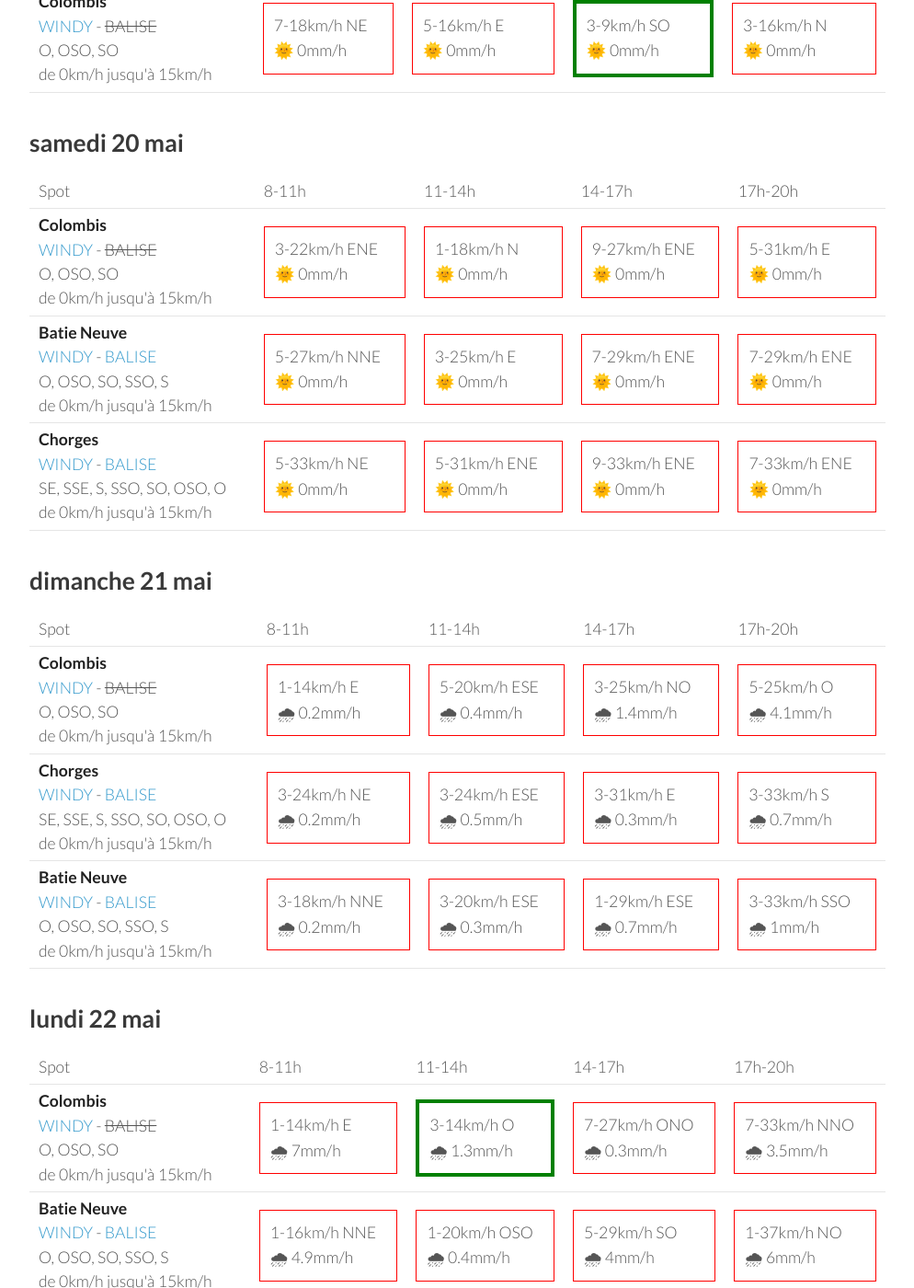
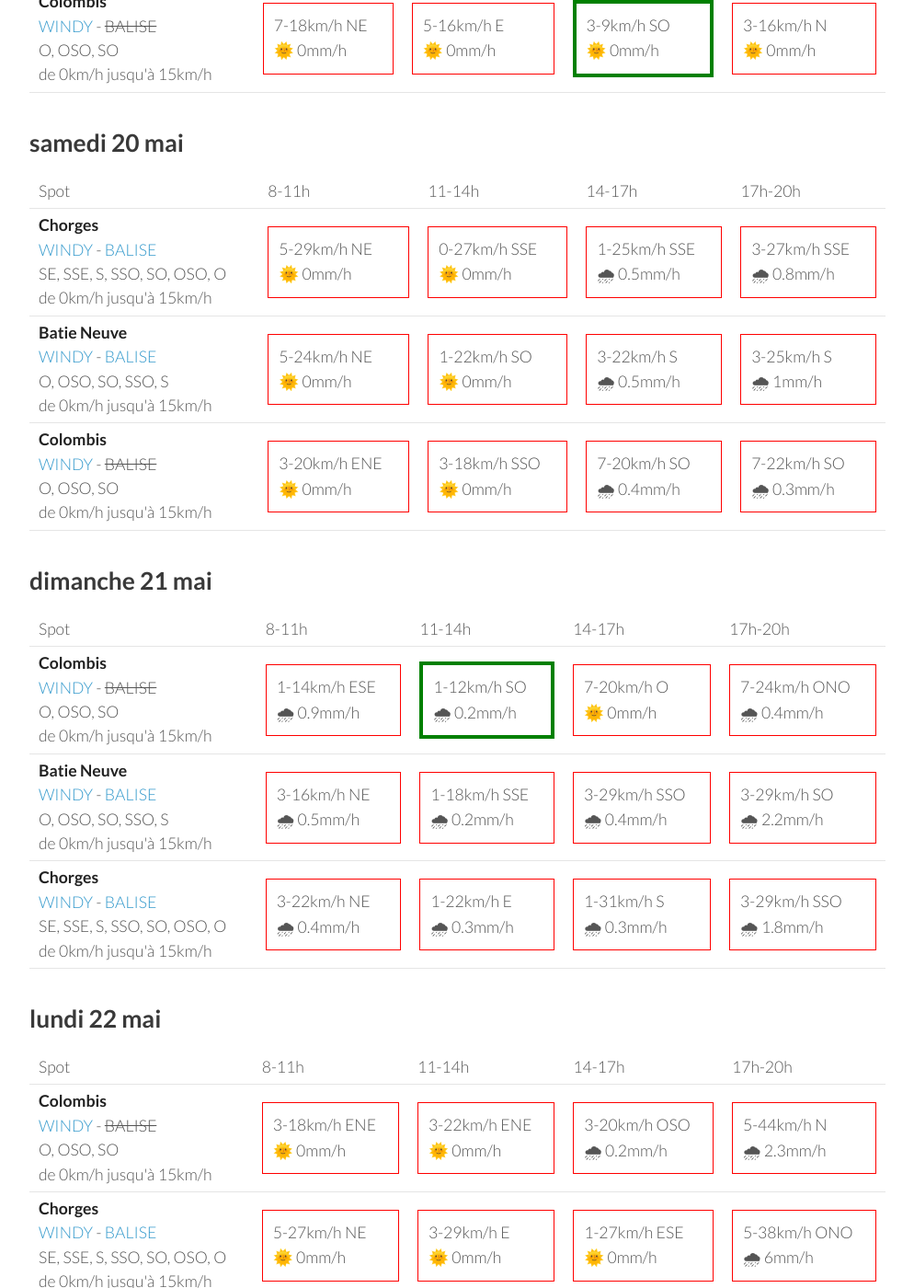
Before and after one commit to parapente-dans-le-nord/parapente-dans-le-nord.github.io, a Jekyll site: the page built from serre_poncon.markdown, in a window 1280 px wide and 1400 px high, scrolled down 1092 px. Shown: the whole window at 92% size, without its empty margins (26-1020 px from the left). Built offline with Jekyll 4.4.1, drawn with Linux system fonts in a browser that asks for light colours; some of the changed text lies outside the part shown.

Commit message:
update index.markdown

```diff
--- a/serre_poncon.markdown
+++ b/serre_poncon.markdown
@@ -114,32 +114,32 @@ page mise à jour le jeudi 18 mai 06:31
       <td>17h-20h</td>
     </tr>
 <tr>
-        <td><strong>Colombis</strong><br><a href="https://windy.com/44.494/6.216?44.559,6.262,10">WINDY</a> - <span class="no-balise"> BALISE </span><br> <span class="vent-favorable">O, OSO, SO</span><br><span class="force-vent">de 0km/h jusqu'à 15km/h</span> </td>
+        <td><strong>Chorges</strong><br><a href="https://windy.com/44.578/6.280?44.559,6.262,10">WINDY</a> - <span class=""><a href="https://www.openwindmap.org/PP554">BALISE</a> </span><br> <span class="vent-favorable">SE, SSE, S, SSO, SO, OSO, O</span><br><span class="force-vent">de 0km/h jusqu'à 15km/h</span> </td>
 
-            <td><div class="not-flyable"><p>3-22km/h ENE</p><p>🌞 0mm/h</p></div></td>
-            <td><div class="not-flyable"><p>1-18km/h N</p><p>🌞 0mm/h</p></div></td>
-            <td><div class="not-flyable"><p>9-27km/h ENE</p><p>🌞 0mm/h</p></div></td>
-            <td><div class="not-flyable"><p>5-31km/h E</p><p>🌞 0mm/h</p></div></td>
+            <td><div class="not-flyable"><p>5-29km/h NE</p><p>🌞 0mm/h</p></div></td>
+            <td><div class="not-flyable"><p>0-27km/h SSE</p><p>🌞 0mm/h</p></div></td>
+            <td><div class="not-flyable"><p>1-25km/h SSE</p><p>🌧 0.5mm/h</p></div></td>
+            <td><div class="not-flyable"><p>3-27km/h SSE</p><p>🌧 0.8mm/h</p></div></td>
 
 
     </tr>
 <tr>
         <td><strong>Batie Neuve</strong><br><a href="https://windy.com/44.584/6.236?44.559,6.262,10,m:eTtagly">WINDY</a> - <span class=""><a href="https://www.openwindmap.org/PP554">BALISE</a> </span><br> <span class="vent-favorable">O, OSO, SO, SSO, S</span><br><span class="force-vent">de 0km/h jusqu'à 15km/h</span> </td>
 
-            <td><div class="not-flyable"><p>5-27km/h NNE</p><p>🌞 0mm/h</p></div></td>
-            <td><div class="not-flyable"><p>3-25km/h E</p><p>🌞 0mm/h</p></div></td>
-            <td><div class="not-flyable"><p>7-29km/h ENE</p><p>🌞 0mm/h</p></div></td>
-            <td><div class="not-flyable"><p>7-29km/h ENE</p><p>🌞 0mm/h</p></div></td>
+            <td><div class="not-flyable"><p>5-24km/h NE</p><p>🌞 0mm/h</p></div></td>
+            <td><div class="not-flyable"><p>1-22km/h SO</p><p>🌞 0mm/h</p></div></td>
+            <td><div class="not-flyable"><p>3-22km/h S</p><p>🌧 0.5mm/h</p></div></td>
+            <td><div class="not-flyable"><p>3-25km/h S</p><p>🌧 1mm/h</p></div></td>
 
 
     </tr>
 <tr>
-        <td><strong>Chorges</strong><br><a href="https://windy.com/44.578/6.280?44.559,6.262,10">WINDY</a> - <span class=""><a href="https://www.openwindmap.org/PP554">BALISE</a> </span><br> <span class="vent-favorable">SE, SSE, S, SSO, SO, OSO, O</span><br><span class="force-vent">de 0km/h jusqu'à 15km/h</span> </td>
+        <td><strong>Colombis</strong><br><a href="https://windy.com/44.494/6.216?44.559,6.262,10">WINDY</a> - <span class="no-balise"> BALISE </span><br> <span class="vent-favorable">O, OSO, SO</span><br><span class="force-vent">de 0km/h jusqu'à 15km/h</span> </td>
 
-            <td><div class="not-flyable"><p>5-33km/h NE</p><p>🌞 0mm/h</p></div></td>
-            <td><div class="not-flyable"><p>5-31km/h ENE</p><p>🌞 0mm/h</p></div></td>
-            <td><div class="not-flyable"><p>9-33km/h ENE</p><p>🌞 0mm/h</p></div></td>
-            <td><div class="not-flyable"><p>7-33km/h ENE</p><p>🌞 0mm/h</p></div></td>
+            <td><div class="not-flyable"><p>3-20km/h ENE</p><p>🌞 0mm/h</p></div></td>
+            <td><div class="not-flyable"><p>3-18km/h SSO</p><p>🌞 0mm/h</p></div></td>
+            <td><div class="not-flyable"><p>7-20km/h SO</p><p>🌧 0.4mm/h</p></div></td>
+            <td><div class="not-flyable"><p>7-22km/h SO</p><p>🌧 0.3mm/h</p></div></td>
 
 
     </tr>
@@ -162,30 +162,30 @@ page mise à jour le jeudi 18 mai 06:31
 <tr>
         <td><strong>Colombis</strong><br><a href="https://windy.com/44.494/6.216?44.559,6.262,10">WINDY</a> - <span class="no-balise"> BALISE </span><br> <span class="vent-favorable">O, OSO, SO</span><br><span class="force-vent">de 0km/h jusqu'à 15km/h</span> </td>
 
-            <td><div class="not-flyable"><p>1-14km/h E</p><p>🌧 0.2mm/h</p></div></td>
-            <td><div class="not-flyable"><p>5-20km/h ESE</p><p>🌧 0.4mm/h</p></div></td>
-            <td><div class="not-flyable"><p>3-25km/h NO</p><p>🌧 1.4mm/h</p></div></td>
-            <td><div class="not-flyable"><p>5-25km/h O</p><p>🌧 4.1mm/h</p></div></td>
+            <td><div class="not-flyable"><p>1-14km/h ESE</p><p>🌧 0.9mm/h</p></div></td>
+            <td><div class="flyable"><p>1-12km/h SO</p><p>🌧 0.2mm/h</p></div></td>
+            <td><div class="not-flyable"><p>7-20km/h O</p><p>🌞 0mm/h</p></div></td>
+            <td><div class="not-flyable"><p>7-24km/h ONO</p><p>🌧 0.4mm/h</p></div></td>
+
+
+    </tr>
+<tr>
+        <td><strong>Batie Neuve</strong><br><a href="https://windy.com/44.584/6.236?44.559,6.262,10,m:eTtagly">WINDY</a> - <span class=""><a href="https://www.openwindmap.org/PP554">BALISE</a> </span><br> <span class="vent-favorable">O, OSO, SO, SSO, S</span><br><span class="force-vent">de 0km/h jusqu'à 15km/h</span> </td>
+
+            <td><div class="not-flyable"><p>3-16km/h NE</p><p>🌧 0.5mm/h</p></div></td>
+            <td><div class="not-flyable"><p>1-18km/h SSE</p><p>🌧 0.2mm/h</p></div></td>
+            <td><div class="not-flyable"><p>3-29km/h SSO</p><p>🌧 0.4mm/h</p></div></td>
+            <td><div class="not-flyable"><p>3-29km/h SO</p><p>🌧 2.2mm/h</p></div></td>
 
 
     </tr>
 <tr>
         <td><strong>Chorges</strong><br><a href="https://windy.com/44.578/6.280?44.559,6.262,10">WINDY</a> - <span class=""><a href="https://www.openwindmap.org/PP554">BALISE</a> </span><br> <span class="vent-favorable">SE, SSE, S, SSO, SO, OSO, O</span><br><span class="force-vent">de 0km/h jusqu'à 15km/h</span> </td>
 
-            <td><div class="not-flyable"><p>3-24km/h NE</p><p>🌧 0.2mm/h</p></div></td>
-            <td><div class="not-flyable"><p>3-24km/h ESE</p><p>🌧 0.5mm/h</p></div></td>
-            <td><div class="not-flyable"><p>3-31km/h E</p><p>🌧 0.3mm/h</p></div></td>
-            <td><div class="not-flyable"><p>3-33km/h S</p><p>🌧 0.7mm/h</p></div></td>
-
-
-    </tr>
-<tr>
-        <td><strong>Batie Neuve</strong><br><a href="https://windy.com/44.584/6.236?44.559,6.262,10,m:eTtagly">WINDY</a> - <span class=""><a href="https://www.openwindmap.org/PP554">BALISE</a> </span><br> <span class="vent-favorable">O, OSO, SO, SSO, S</span><br><span class="force-vent">de 0km/h jusqu'à 15km/h</span> </td>
-
-            <td><div class="not-flyable"><p>3-18km/h NNE</p><p>🌧 0.2mm/h</p></div></td>
-            <td><div class="not-flyable"><p>3-20km/h ESE</p><p>🌧 0.3mm/h</p></div></td>
-            <td><div class="not-flyable"><p>1-29km/h ESE</p><p>🌧 0.7mm/h</p></div></td>
-            <td><div class="not-flyable"><p>3-33km/h SSO</p><p>🌧 1mm/h</p></div></td>
+            <td><div class="not-flyable"><p>3-22km/h NE</p><p>🌧 0.4mm/h</p></div></td>
+            <td><div class="not-flyable"><p>1-22km/h E</p><p>🌧 0.3mm/h</p></div></td>
+            <td><div class="not-flyable"><p>1-31km/h S</p><p>🌧 0.3mm/h</p></div></td>
+            <td><div class="not-flyable"><p>3-29km/h SSO</p><p>🌧 1.8mm/h</p></div></td>
 
 
     </tr>
@@ -208,30 +208,30 @@ page mise à jour le jeudi 18 mai 06:31
 <tr>
         <td><strong>Colombis</strong><br><a href="https://windy.com/44.494/6.216?44.559,6.262,10">WINDY</a> - <span class="no-balise"> BALISE </span><br> <span class="vent-favorable">O, OSO, SO</span><br><span class="force-vent">de 0km/h jusqu'à 15km/h</span> </td>
 
-            <td><div class="not-flyable"><p>1-14km/h E</p><p>🌧 7mm/h</p></div></td>
-            <td><div class="flyable"><p>3-14km/h O</p><p>🌧 1.3mm/h</p></div></td>
-            <td><div class="not-flyable"><p>7-27km/h ONO</p><p>🌧 0.3mm/h</p></div></td>
-            <td><div class="not-flyable"><p>7-33km/h NNO</p><p>🌧 3.5mm/h</p></div></td>
+            <td><div class="not-flyable"><p>3-18km/h ENE</p><p>🌞 0mm/h</p></div></td>
+            <td><div class="not-flyable"><p>3-22km/h ENE</p><p>🌞 0mm/h</p></div></td>
+            <td><div class="not-flyable"><p>3-20km/h OSO</p><p>🌧 0.2mm/h</p></div></td>
+            <td><div class="not-flyable"><p>5-44km/h N</p><p>🌧 2.3mm/h</p></div></td>
+
+
+    </tr>
+<tr>
+        <td><strong>Chorges</strong><br><a href="https://windy.com/44.578/6.280?44.559,6.262,10">WINDY</a> - <span class=""><a href="https://www.openwindmap.org/PP554">BALISE</a> </span><br> <span class="vent-favorable">SE, SSE, S, SSO, SO, OSO, O</span><br><span class="force-vent">de 0km/h jusqu'à 15km/h</span> </td>
+
+            <td><div class="not-flyable"><p>5-27km/h NE</p><p>🌞 0mm/h</p></div></td>
+            <td><div class="not-flyable"><p>3-29km/h E</p><p>🌞 0mm/h</p></div></td>
+            <td><div class="not-flyable"><p>1-27km/h ESE</p><p>🌞 0mm/h</p></div></td>
+            <td><div class="not-flyable"><p>5-38km/h ONO</p><p>🌧 6mm/h</p></div></td>
 
 
     </tr>
 <tr>
         <td><strong>Batie Neuve</strong><br><a href="https://windy.com/44.584/6.236?44.559,6.262,10,m:eTtagly">WINDY</a> - <span class=""><a href="https://www.openwindmap.org/PP554">BALISE</a> </span><br> <span class="vent-favorable">O, OSO, SO, SSO, S</span><br><span class="force-vent">de 0km/h jusqu'à 15km/h</span> </td>
 
-            <td><div class="not-flyable"><p>1-16km/h NNE</p><p>🌧 4.9mm/h</p></div></td>
-            <td><div class="not-flyable"><p>1-20km/h OSO</p><p>🌧 0.4mm/h</p></div></td>
-            <td><div class="not-flyable"><p>5-29km/h SO</p><p>🌧 4mm/h</p></div></td>
-            <td><div class="not-flyable"><p>1-37km/h NO</p><p>🌧 6mm/h</p></div></td>
-
-
-    </tr>
-<tr>
-        <td><strong>Chorges</strong><br><a href="https://windy.com/44.578/6.280?44.559,6.262,10">WINDY</a> - <span class=""><a href="https://www.openwindmap.org/PP554">BALISE</a> </span><br> <span class="vent-favorable">SE, SSE, S, SSO, SO, OSO, O</span><br><span class="force-vent">de 0km/h jusqu'à 15km/h</span> </td>
-
-            <td><div class="not-flyable"><p>1-18km/h NE</p><p>🌧 5mm/h</p></div></td>
-            <td><div class="not-flyable"><p>1-20km/h OSO</p><p>🌧 0.3mm/h</p></div></td>
-            <td><div class="not-flyable"><p>3-29km/h SO</p><p>🌧 3.3mm/h</p></div></td>
-            <td><div class="not-flyable"><p>3-35km/h ONO</p><p>🌧 5mm/h</p></div></td>
+            <td><div class="not-flyable"><p>5-24km/h NE</p><p>🌞 0mm/h</p></div></td>
+            <td><div class="not-flyable"><p>3-27km/h ESE</p><p>🌞 0mm/h</p></div></td>
+            <td><div class="not-flyable"><p>3-25km/h SSE</p><p>🌞 0mm/h</p></div></td>
+            <td><div class="not-flyable"><p>3-38km/h NO</p><p>🌧 7mm/h</p></div></td>
 
 
     </tr>
@@ -239,3 +239,49 @@ page mise à jour le jeudi 18 mai 06:31
 </tbody>
 </table>
 {:/}
+## mardi 23 mai
+
+{::nomarkdown}
+<table>
+  <tbody>
+    <tr>
+      <td>Spot</td>
+      <td>8-11h</td>
+      <td>11-14h</td>
+      <td>14-17h</td>
+      <td>17h-20h</td>
+    </tr>
+<tr>
+        <td><strong>Colombis</strong><br><a href="https://windy.com/44.494/6.216?44.559,6.262,10">WINDY</a> - <span class="no-balise"> BALISE </span><br> <span class="vent-favorable">O, OSO, SO</span><br><span class="force-vent">de 0km/h jusqu'à 15km/h</span> </td>
+
+            <td><div class="not-flyable"><p>5-16km/h E</p><p>🌞 0mm/h</p></div></td>
+            <td><div class="not-flyable"><p>1-16km/h NO</p><p>🌞 0mm/h</p></div></td>
+            <td><div class="not-flyable"><p>5-20km/h OSO</p><p>🌞 0mm/h</p></div></td>
+            <td><div class="not-flyable"><p>12-42km/h SO</p><p>🌞 0mm/h</p></div></td>
+
+
+    </tr>
+<tr>
+        <td><strong>Batie Neuve</strong><br><a href="https://windy.com/44.584/6.236?44.559,6.262,10,m:eTtagly">WINDY</a> - <span class=""><a href="https://www.openwindmap.org/PP554">BALISE</a> </span><br> <span class="vent-favorable">O, OSO, SO, SSO, S</span><br><span class="force-vent">de 0km/h jusqu'à 15km/h</span> </td>
+
+            <td><div class="not-flyable"><p>3-16km/h ENE</p><p>🌞 0mm/h</p></div></td>
+            <td><div class="not-flyable"><p>3-20km/h SSO</p><p>🌞 0mm/h</p></div></td>
+            <td><div class="not-flyable"><p>5-24km/h SSO</p><p>🌧 0.3mm/h</p></div></td>
+            <td><div class="not-flyable"><p>11-40km/h SO</p><p>🌞 0mm/h</p></div></td>
+
+
+    </tr>
+<tr>
+        <td><strong>Chorges</strong><br><a href="https://windy.com/44.578/6.280?44.559,6.262,10">WINDY</a> - <span class=""><a href="https://www.openwindmap.org/PP554">BALISE</a> </span><br> <span class="vent-favorable">SE, SSE, S, SSO, SO, OSO, O</span><br><span class="force-vent">de 0km/h jusqu'à 15km/h</span> </td>
+
+            <td><div class="not-flyable"><p>3-20km/h ENE</p><p>🌞 0mm/h</p></div></td>
+            <td><div class="not-flyable"><p>1-22km/h S</p><p>🌞 0mm/h</p></div></td>
+            <td><div class="not-flyable"><p>5-24km/h SO</p><p>🌧 0.3mm/h</p></div></td>
+            <td><div class="not-flyable"><p>11-40km/h SO</p><p>🌞 0mm/h</p></div></td>
+
+
+    </tr>
+
+</tbody>
+</table>
+{:/}
```
Also changed, not shown: other parts of serre_poncon.markdown (+1 -1 lines).
